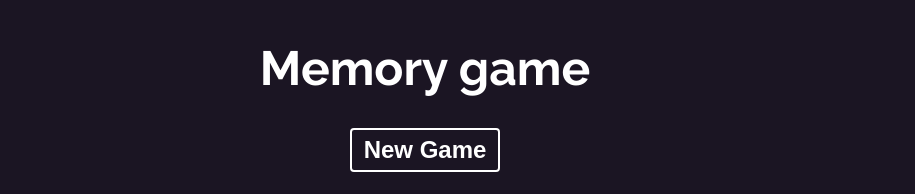
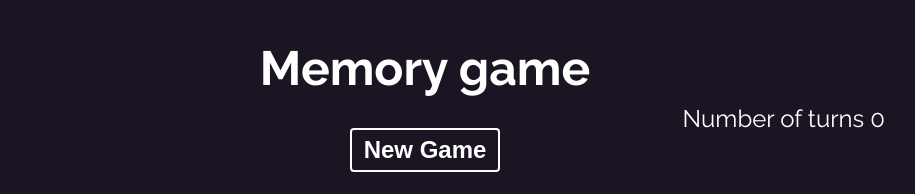
Before and after one commit to SubashJirel/MemoryGame, a React (Vite) app: page / in a window 1280 px wide. Shown: the top 194 px of the page, without its empty margins (215-1130 px from the left). Built offline with nearby package versions, Linux system fonts and the light colour scheme.

Commit message:
added turns to show up

```diff
--- a/src/App.css
+++ b/src/App.css
@@ -66,3 +66,9 @@ button:hover {
   transform: rotateY(90deg);
   transition-delay: 0s;
 }
+
+.numOfTurns {
+  position: absolute;
+  right: 180px;
+  top: 80px;
+}
--- a/src/App.jsx
+++ b/src/App.jsx
@@ -22,6 +22,8 @@ function App() {
     const twelveImagesArray = [...weatherImages, ...weatherImages]
       .sort(() => Math.random() - 0.5)
       .map((val) => ({ ...val, id: uniqid() }));
+    setChoiceOne(null);
+    setChoiceTwo(null);
     setCards(twelveImagesArray);
     setTurns(0);
   }
@@ -53,7 +55,11 @@ function App() {
     }
   }, [choiceOne, choiceTwo]);
 
-  console.log(cards);
+  //start a new game automatically
+  useEffect(() => {
+    shuffleCards();
+  }, []);
+
   //reset choices and increase turn
   function resetTurn() {
     setChoiceOne(null);
@@ -64,6 +70,7 @@ function App() {
   return (
     <>
       <h1>Memory game</h1>
+      <p className="numOfTurns"> Number of turns {turns}</p>
       <button onClick={shuffleCards}>New Game</button>
       <div className="card-grid">
         {cards.map((card) => (
```
